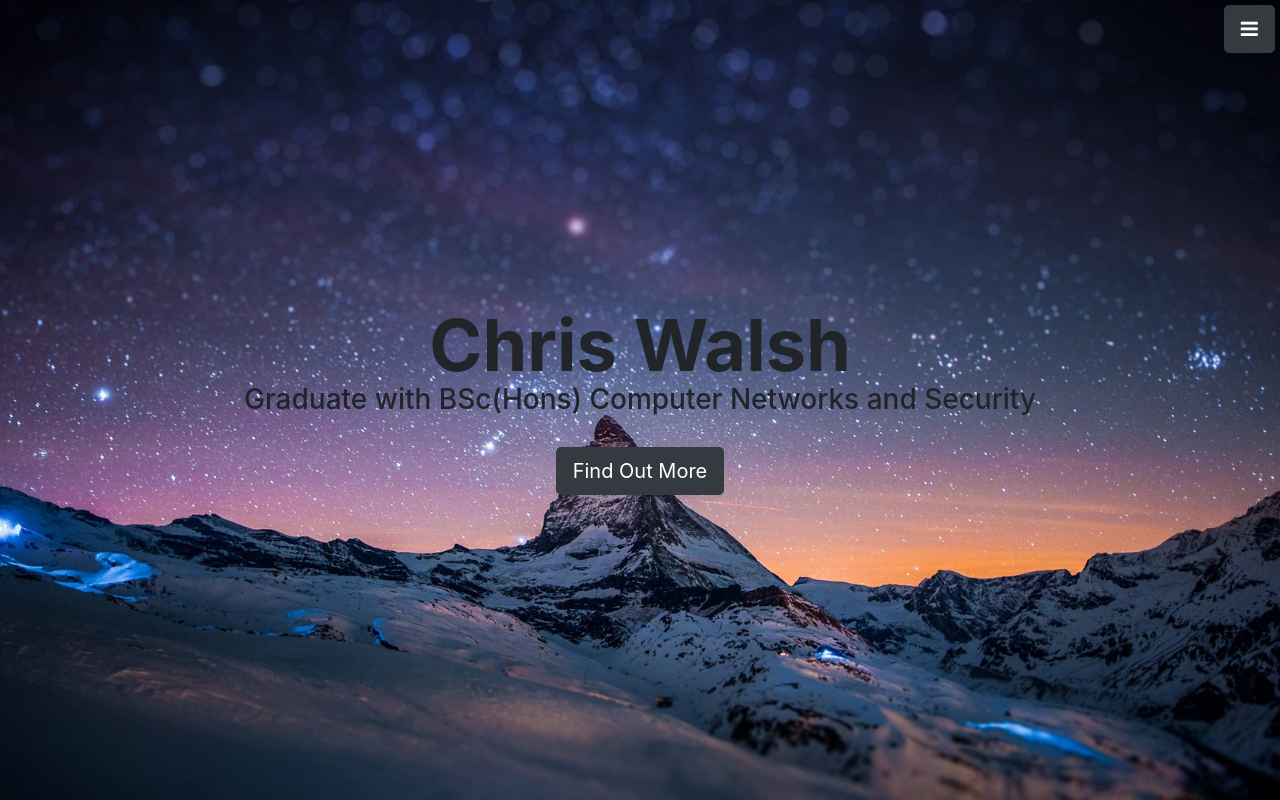
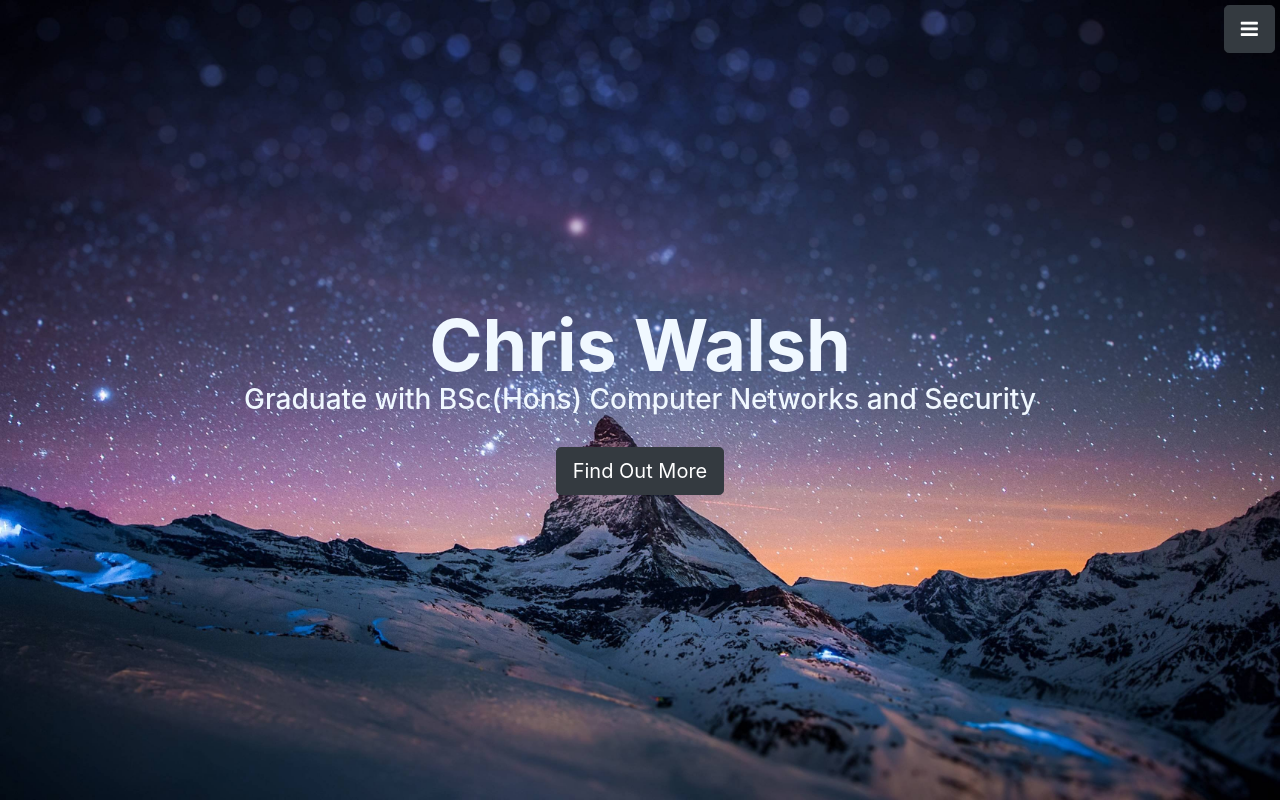
Before and after one commit to Chris150994/Chris150994.github.io, a website with bundled scripts: page AboutMe.html in a window 1280 px wide. Shown: the top 800 px of the page. Built offline with nearby package versions, Linux system fonts and the light colour scheme.

Commit message:
changed the font colour of the top image on all pages

```diff
--- a/AboutMe.html
+++ b/AboutMe.html
@@ -50,8 +50,8 @@
     <!-- Header -->
     <header class="header" id="top">
       <div class="text-vertical-center">
-        <h1>Chris Walsh</h1>
-        <h3>Graduate with BSc(Hons) Computer Networks and Security</h3>
+        <h1 style="color:aliceblue">Chris Walsh</h1>
+        <h3 style="color:aliceblue">Graduate with BSc(Hons) Computer Networks and Security</h3>
         <br>
         <a href="#about" class="btn btn-dark btn-lg js-scroll-trigger">Find Out More</a>
       </div>
```
Also changed, not shown: ProjectList.html (+2 -2 lines), index.html (+2 -2 lines).
